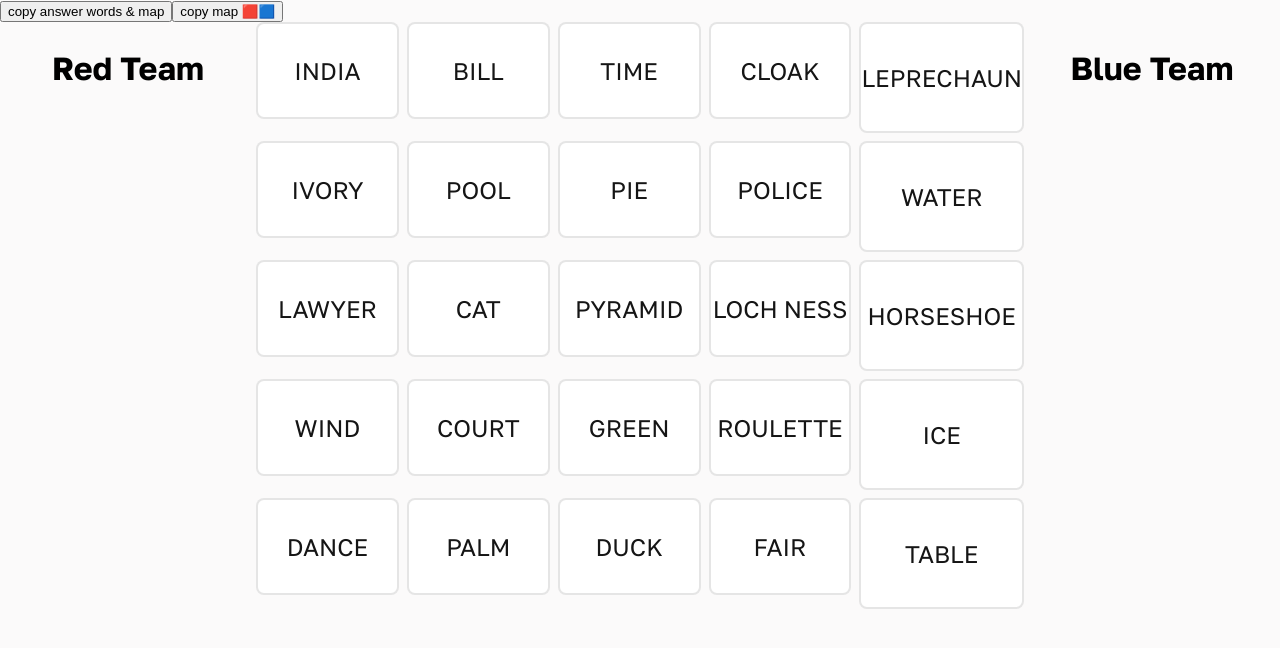
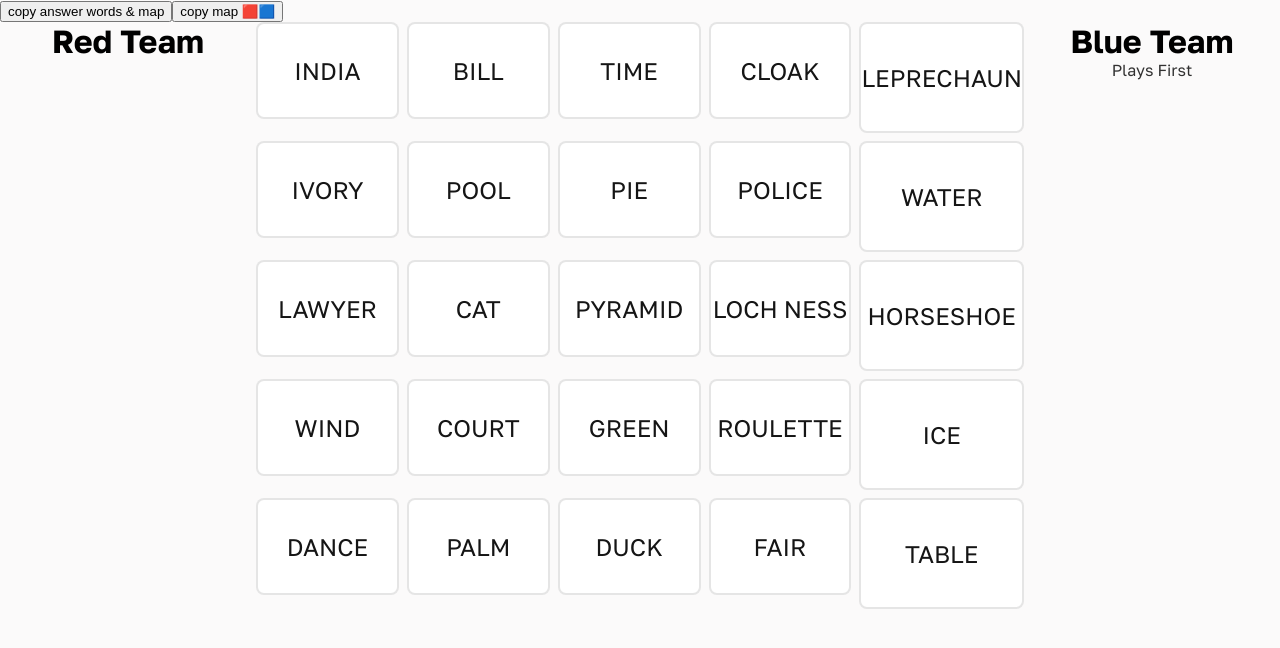
Before and after one commit to ariqfraser/codenames-clone, an Angular app: page /lobby in a window 1280 px wide. Both pictures are taken after a click on the button "START GAME". Shown: the top 648 px of the page. Built offline with nearby package versions, Linux system fonts and the light colour scheme.

Commit message:
starting team / card imbalance

```diff
--- a/angular.json
+++ b/angular.json
@@ -40,7 +40,7 @@
               "budgets": [
                 {
                   "type": "initial",
-                  "maximumWarning": "500kb",
+                  "maximumWarning": "1000kb",
                   "maximumError": "1mb"
                 },
                 {
--- a/src/app/pages/game-page/game-page.component.html
+++ b/src/app/pages/game-page/game-page.component.html
@@ -2,6 +2,7 @@
 <div class="layout">
   <div class="team-wrapper">
     <h2>Red Team</h2>
+    <small *ngIf="startingTeam === 'RED'">Plays First</small>
     <span *ngFor="let name of redTeam">{{ name }}</span>
   </div>
   <div class="board">
@@ -13,6 +14,7 @@
   </div>
   <div class="team-wrapper">
     <h2>Blue Team</h2>
+    <small *ngIf="startingTeam === 'BLUE'">Plays First</small>
     <span *ngFor="let name of blueTeam">{{ name }}</span>
   </div>
 </div>
--- a/src/app/pages/game-page/game-page.component.scss
+++ b/src/app/pages/game-page/game-page.component.scss
@@ -15,6 +15,7 @@
     flex-direction: column;
     h2, span {
         text-align: center;
+        margin: 0;
     }
 
     h2 {
@@ -24,4 +25,11 @@
     span {
         font-size: 1.25rem
     }
+
+    small {
+        text-align: center;
+        font-size: 1rem;
+        opacity: 0.8;
+        margin-bottom: 1rem;
+    }
 }
--- a/src/app/pages/game-page/game-page.component.ts
+++ b/src/app/pages/game-page/game-page.component.ts
@@ -21,6 +21,7 @@ export class GamePageComponent implements OnInit {
   answers: CardAnswer[] = this.gs.answers;
   redTeam = this.tm._redTeam;
   blueTeam = this.tm._blueTeam;
+  startingTeam: CardAnswer.BLUE | CardAnswer.RED = this.gs.startingTeam;
 
   ngOnInit() {
     if (!this.words.length) {
--- a/src/app/pages/lobby/lobby.component.html
+++ b/src/app/pages/lobby/lobby.component.html
@@ -10,10 +10,10 @@
       <input matSliderThumb (valueChange)="setBombCount($event)" [(ngModel)]="bombCount"/>
     </mat-slider>
     <span>Starting Team</span>
-    <mat-chip-listbox aria-label="Starting Team Selection">
-      <mat-chip-option>Blue</mat-chip-option>
+    <mat-chip-listbox aria-label="Starting Team Selection" (change)="setStartingTeam($event)">
       <mat-chip-option color="warn">Red</mat-chip-option>
       <mat-chip-option color="accent" selected>Random</mat-chip-option>
+      <mat-chip-option>Blue</mat-chip-option>
     </mat-chip-listbox>
     <button (click)="shuffle()">SHUFFLE TEAMS</button>
     <button class="play" (click)="start()">START GAME</button>
--- a/src/app/pages/lobby/lobby.component.ts
+++ b/src/app/pages/lobby/lobby.component.ts
@@ -1,5 +1,8 @@
 import { TeamManagerService } from './../../services/team-manager.service';
-import { GameManagerService } from './../../services/game-manager.service';
+import {
+  GameManagerService,
+  CardAnswer,
+} from './../../services/game-manager.service';
 import { Component, ElementRef, AfterViewInit, ViewChild } from '@angular/core';
 import { Router } from '@angular/router';
 
@@ -51,4 +54,18 @@ export class LobbyComponent implements AfterViewInit {
   setBombCount($event: number) {
     this.gs.bombCount = this.bombCount;
   }
+
+  setStartingTeam($event: any) {
+    switch ($event.value) {
+      case 'Red':
+        this.gs.startingTeam = CardAnswer.RED;
+        break;
+      case 'Blue':
+        this.gs.startingTeam = CardAnswer.BLUE;
+        break;
+      case 'Random':
+        this.gs.setRandomStartingTeam();
+        break;
+    }
+  }
 }
```
